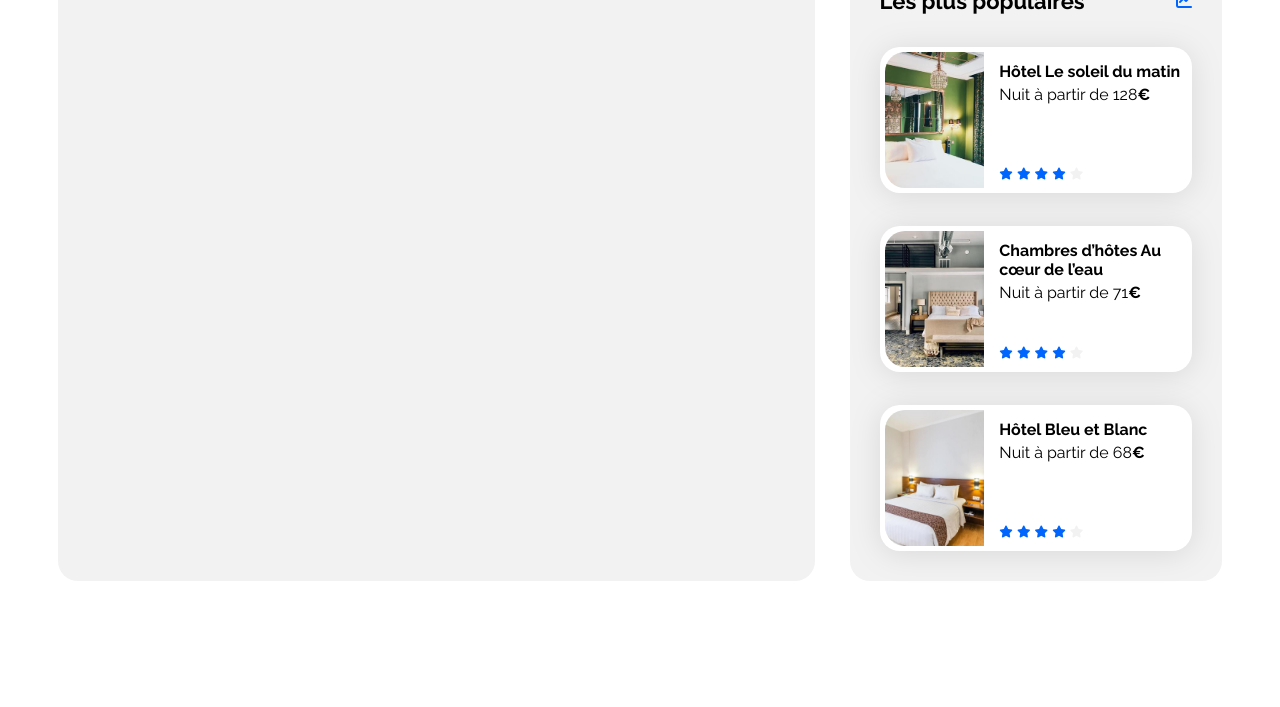
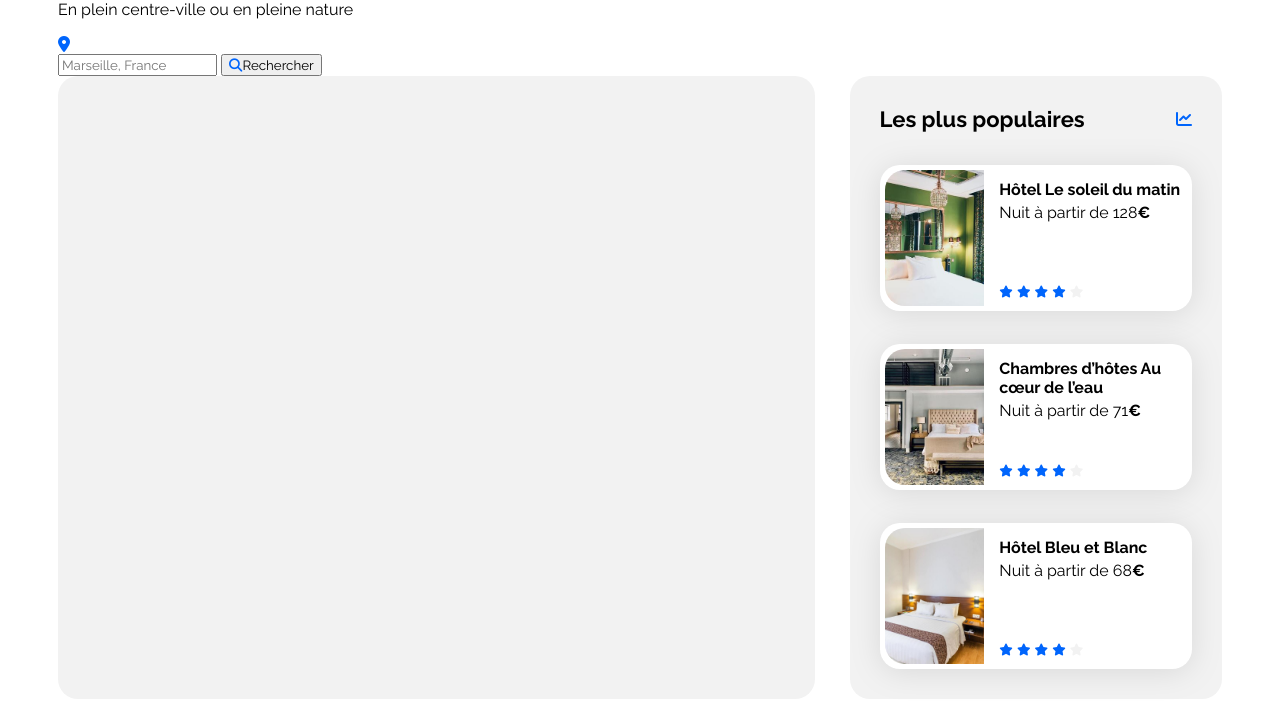
Before and after one commit to loic-prosi/oc-web-dev-p2, a website: page src/index.html in a window 1280 px wide. Shown: the part 121-828 px from the top of the page. Before the commit the page ends 800 px from the top, so only its background shows below. Drawn offline with Linux system fonts and the light colour scheme.

Commit message:
feat: added search form

```diff
--- a/src/index.html
+++ b/src/index.html
@@ -29,6 +29,30 @@
         </nav>
       </header>
       <main>
+        <section class="search">
+          <header>
+            <h1 class="section-title">
+              Trouvez votre hébergement pour des vacances de rêve
+            </h1>
+            <p>En plein centre-ville ou en pleine nature</p>
+          </header>
+          <form method="get" action="" class="search-form">
+            <div class="search-form-icon-container">
+              <i class="fa-solid fa-location-dot"></i>
+            </div>
+            <input
+              class="search-form-input"
+              type="text"
+              placeholder="Marseille, France"
+            />
+            <button class="search-form-button">
+              <i
+                class="search-form-button-icon fa-solid fa-magnifying-glass"
+              ></i
+              >Rechercher
+            </button>
+          </form>
+        </section>
         <div class="hebergements-and-populaires">
           <section class="hebergements"></section>
           <section class="populaires">
```
